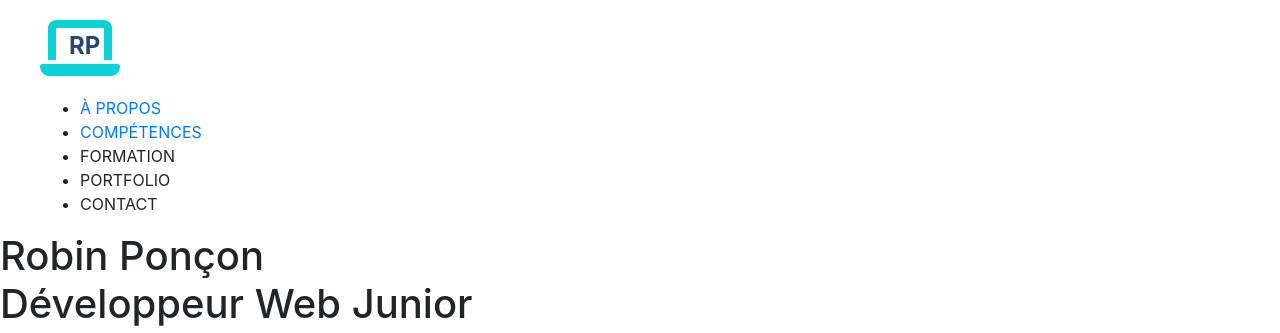
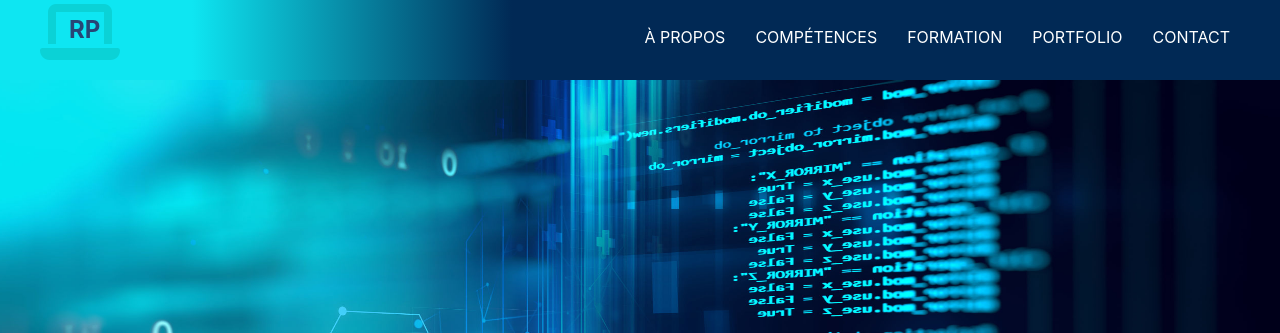
Before and after one commit to robinPoncon/Portfolio, a PHP site: page / in a window 1280 px wide. Shown: the top 333 px of the page. Run offline with PHP 8.4, Linux system fonts and the light colour scheme; some libraries are stand-ins or nearby versions.

Commit message:
Ajout image + css menu de navigation

```diff
--- a/css/portfolio.css
+++ b/css/portfolio.css
@@ -8,6 +8,12 @@ html
 {
 	scroll-behavior: smooth;
 }
+
+
+
+
+
+									/* Menu de navigation et logo */
 
 .logoRP
 {
@@ -29,3 +35,76 @@ html
 	color: #0bd2d6;
 	font-size: 4em;
 }
+
+menu
+{
+	justify-content: space-between;
+	position: fixed;
+	margin-bottom: 50px;
+	margin-top: -100px;
+	width: 100%;
+	background: linear-gradient(to right, #0ee6f2 15%, #012955 40%);
+	z-index: 100;
+}
+
+menu ul
+{
+	margin-right: 20px;
+}
+
+menu a
+{
+	text-decoration: none;
+	color: white;
+}
+
+menu a:hover
+{
+	text-decoration: none;
+	color: #0ee6f2;
+	border-bottom: 3px #0ee6f2 solid;
+	border-bottom-left-radius: 10px;
+	border-bottom-right-radius: 10px;
+	padding-bottom: 10px;
+}
+
+menu li
+{
+	list-style-type: none;
+	margin-top: 25px;
+	margin-right: 30px;
+}
+
+.titre
+{
+	margin-top: 100px;
+	position: relative;
+}
+
+.titre img
+{
+	width: 100%;
+	height: 600px;
+	margin-top: -20px;
+	transform: scaleX(-1);
+}
+
+h1
+{
+	position: absolute;
+	width: 50%;
+	margin: auto;
+	background-color: #012955;
+	color: white;
+	display: none;
+}
+
+.barre-diago
+{
+	background-color: #0bd2d6;
+	width: 20px;
+	transform: rotate(45deg);
+	position: relative;
+	margin-top: -55px;
+	top: 27px;
+}
--- a/index.html
+++ b/index.html
@@ -10,25 +10,25 @@
               crossorigin="anonymous">
 </head>
 <body>
-    <menu>
+    <menu class="d-flex">
         <div class="logoRP">
             <p><em class="fas fa-laptop"></em></p>
             <p class="title-logo"> RP </p>
         </div>
-        <ul>
+        <ul class="d-flex">
             <li><a href="#about">À PROPOS</a></li>
             <li><a href="#skills">COMPÉTENCES</a></li>
-            <li>FORMATION</li>
-            <li>PORTFOLIO</li>
-            <li>CONTACT</li>
+            <li><a href="#">FORMATION</a></li>
+            <li><a href="#">PORTFOLIO</a></li>
+            <li><a href="#">CONTACT</a></li>
         </ul>
     </menu>
 
-    <section>
+    <section class="titre">
         <h1>Robin Ponçon <br>
-            Développeur Web Junior
+                Développeur Web Junior
         </h1>
-        <img src="img/dev_img.jpg" alt="photo d'un écran d'ordinateur avec du code">
+        <img src="img/photos/coding.jpg" alt="photo d'un écran d'ordinateur avec du code">
     </section>
 
     <section id="about">
```
Also changed, not shown: img/photos/coding.jpg (added).
